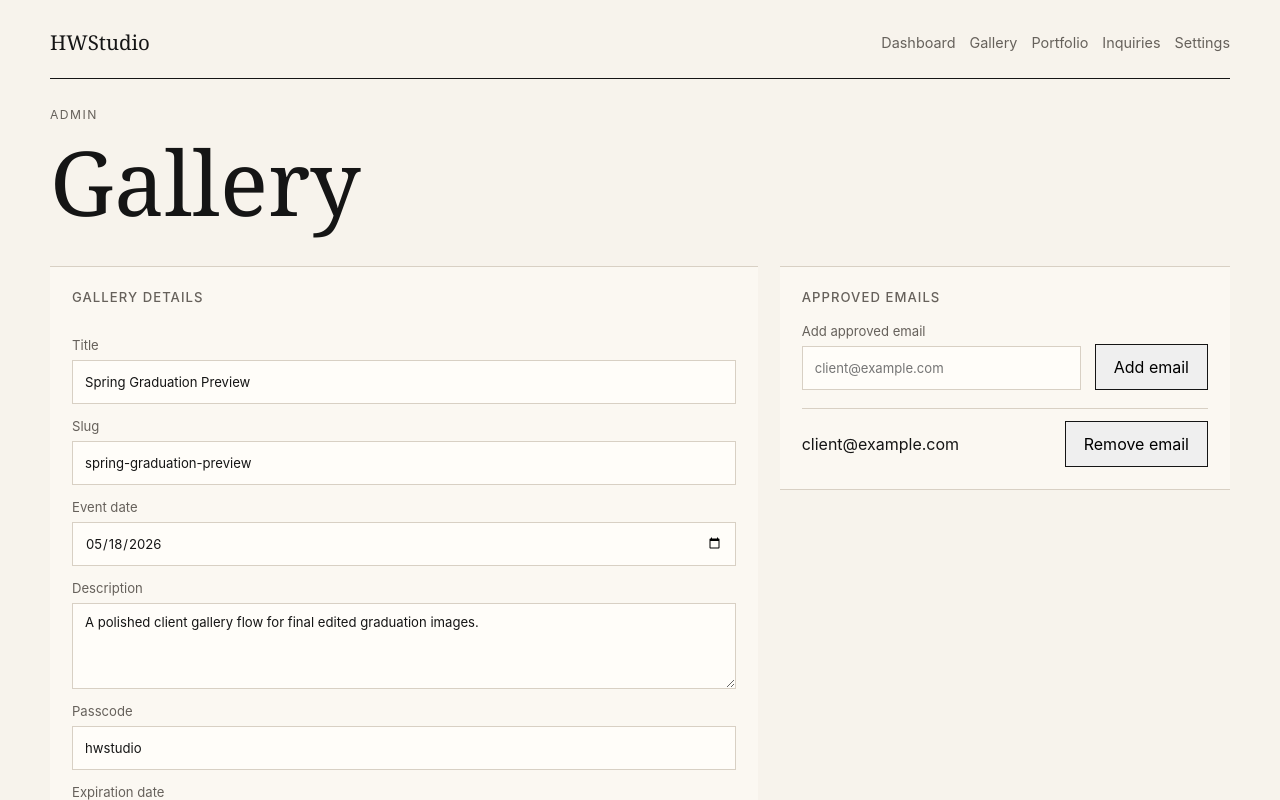
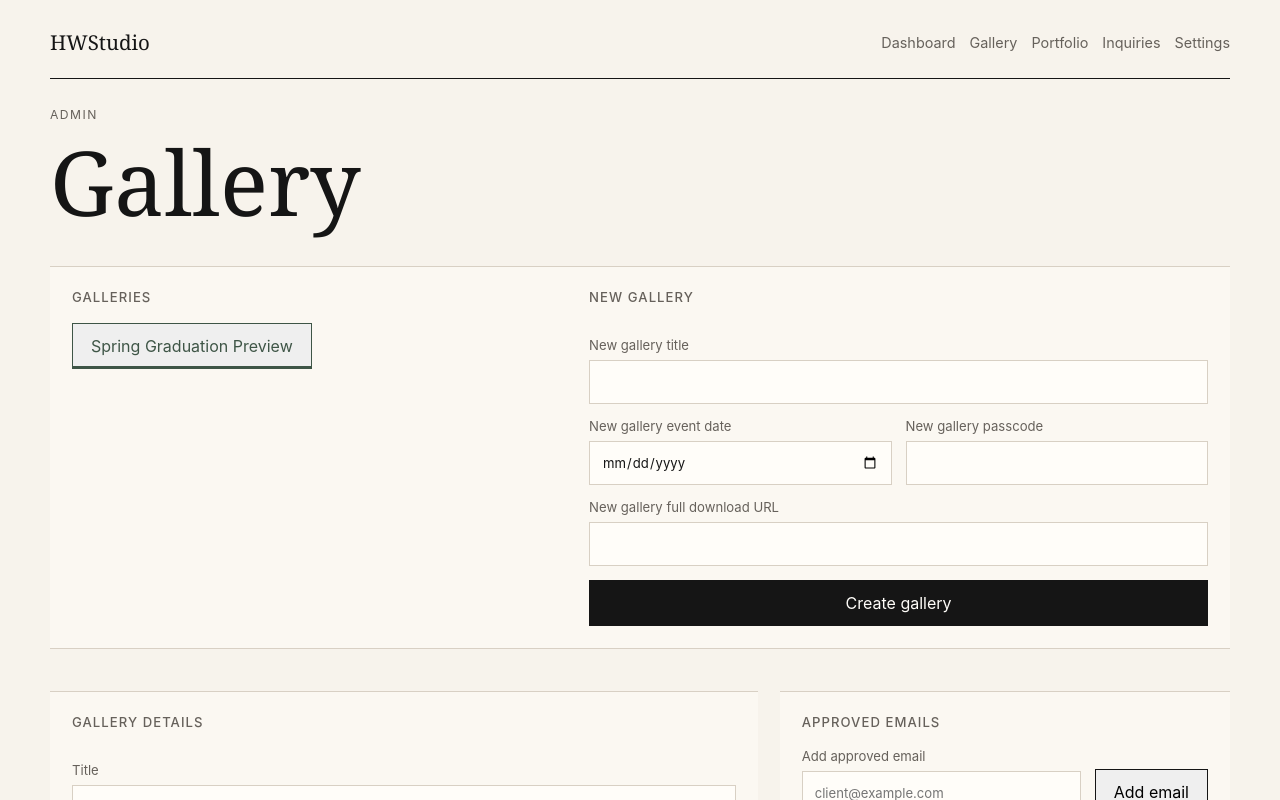
Before and after one commit to hwan232b/hwstudio, a Next.js app: page /admin/gallery in a window 1280 px wide. Shown: the top 800 px of the page. Built offline with nearby package versions, Linux system fonts and the light colour scheme.

Commit message:
feat: add admin gallery creation

```diff
--- a/src/app/admin/gallery/page.tsx
+++ b/src/app/admin/gallery/page.tsx
@@ -2,7 +2,7 @@
 
 import React, { useEffect, useMemo, useState } from "react";
 import { AdminShell } from "@/components/AdminShell";
-import { isGoogleDriveFolderUrl, normalizePhotoUrl } from "@/lib/google-drive";
+import { extractGoogleDriveFolderId, isGoogleDriveFolderUrl, normalizePhotoUrl } from "@/lib/google-drive";
 import { usePrototypeStore } from "@/lib/prototype-store";
 import type { Gallery } from "@/lib/types";
 
@@ -19,6 +19,13 @@ type GalleryFormValues = Pick<
   | "requiresApprovedEmail"
 >;
 
+type NewGalleryFormValues = {
+  title: string;
+  eventDate: string;
+  passcode: string;
+  fullDownloadUrl: string;
+};
+
 function getGalleryFormValues(gallery: Gallery): GalleryFormValues {
   return {
     title: gallery.title,
@@ -33,19 +40,57 @@ function getGalleryFormValues(gallery: Gallery): GalleryFormValues {
   };
 }
 
+function createSlug(title: string, existingSlugs: string[]) {
+  const baseSlug =
+    title
+      .trim()
+      .toLowerCase()
+      .replace(/[^a-z0-9]+/g, "-")
+      .replace(/^-+|-+$/g, "") || "gallery";
+
+  let slug = baseSlug;
+  let suffix = 2;
+  while (existingSlugs.includes(slug)) {
+    slug = `${baseSlug}-${suffix}`;
+    suffix += 1;
+  }
+
+  return slug;
+}
+
 export default function AdminGalleryPage() {
   const { state, dispatch } = usePrototypeStore();
-  const gallery = state.galleries[0];
+  const [selectedGalleryId, setSelectedGalleryId] = useState(state.galleries[0]?.id ?? "");
+  const gallery =
+    state.galleries.find((item) => item.id === selectedGalleryId) ?? state.galleries[0] ?? null;
   const [values, setValues] = useState<GalleryFormValues | null>(gallery ? getGalleryFormValues(gallery) : null);
+  const [newGalleryValues, setNewGalleryValues] = useState<NewGalleryFormValues>({
+    title: "",
+    eventDate: "",
+    passcode: "",
+    fullDownloadUrl: ""
+  });
   const [email, setEmail] = useState("");
   const [photoUrl, setPhotoUrl] = useState("");
   const [statusMessage, setStatusMessage] = useState("");
 
   useEffect(() => {
+    if (!selectedGalleryId && state.galleries[0]) {
+      setSelectedGalleryId(state.galleries[0].id);
+      return;
+    }
+
+    if (selectedGalleryId && !state.galleries.some((item) => item.id === selectedGalleryId) && state.galleries[0]) {
+      setSelectedGalleryId(state.galleries[0].id);
+      return;
+    }
+
     if (gallery) {
       setValues(getGalleryFormValues(gallery));
+    } else {
+      setValues(null);
     }
-  }, [gallery]);
+  }, [gallery, selectedGalleryId, state.galleries]);
 
   const approvedEmails = useMemo(
     () => (gallery ? state.approvedEmails.filter((approvedEmail) => approvedEmail.galleryId === gallery.id) : []),
@@ -63,6 +108,55 @@ export default function AdminGalleryPage() {
 
   function updateField(field: keyof GalleryFormValues, value: string | boolean) {
     setValues((currentValues) => (currentValues ? { ...currentValues, [field]: value } : currentValues));
+  }
+
+  function updateNewGalleryField(field: keyof NewGalleryFormValues, value: string) {
+    setNewGalleryValues((currentValues) => ({ ...currentValues, [field]: value }));
+  }
+
+  function createGallery(event: React.FormEvent<HTMLFormElement>) {
+    event.preventDefault();
+    const title = newGalleryValues.title.trim();
+    const eventDate = newGalleryValues.eventDate;
+    const passcode = newGalleryValues.passcode.trim();
+    const fullDownloadUrl = newGalleryValues.fullDownloadUrl.trim();
+    if (!title || !eventDate || !passcode || !fullDownloadUrl) {
+      return;
+    }
+
+    const timestamp = Date.now();
+    const nextDisplayOrder =
+      state.galleries.length === 0 ? 1 : Math.max(...state.galleries.map((item) => item.displayOrder)) + 1;
+    const slug = createSlug(
+      title,
+      state.galleries.map((item) => item.slug)
+    );
+    const newGallery: Gallery = {
+      id: `gallery-${timestamp}`,
+      title,
+      slug,
+      eventDate,
+      description: "A new client gallery ready for photos and access settings.",
+      coverPhotoId: "",
+      isListed: true,
+      displayOrder: nextDisplayOrder,
+      passcode,
+      requiresApprovedEmail: true,
+      expirationDate: "2099-12-31",
+      driveFolderId: extractGoogleDriveFolderId(fullDownloadUrl) ?? "",
+      fullDownloadUrl,
+      status: "active"
+    };
+
+    dispatch({ type: "gallery:add", gallery: newGallery });
+    setSelectedGalleryId(newGallery.id);
+    setNewGalleryValues({
+      title: "",
+      eventDate: "",
+      passcode: "",
+      fullDownloadUrl: ""
+    });
+    setStatusMessage("Gallery created.");
   }
 
   function saveGallery(event: React.FormEvent<HTMLFormElement>) {
@@ -151,6 +245,72 @@ export default function AdminGalleryPage() {
           {statusMessage}
         </p>
       ) : null}
+      <section className="admin-panel admin-gallery-management">
+        <div>
+          <h2>Galleries</h2>
+          <div className="admin-gallery-selector" aria-label="Gallery selector">
+            {state.galleries
+              .slice()
+              .sort((first, second) => first.displayOrder - second.displayOrder)
+              .map((item) => (
+                <button
+                  key={item.id}
+                  className={item.id === gallery.id ? "text-button selected-button" : "text-button"}
+                  type="button"
+                  aria-pressed={item.id === gallery.id}
+                  onClick={() => {
+                    setSelectedGalleryId(item.id);
+                    setStatusMessage(`Editing ${item.title}.`);
+                  }}
+                >
+                  {item.title}
+                </button>
+              ))}
+          </div>
+        </div>
+        <form className="admin-form new-gallery-form" onSubmit={createGallery}>
+          <h2>New gallery</h2>
+          <label>
+            New gallery title
+            <input
+              value={newGalleryValues.title}
+              onChange={(event) => updateNewGalleryField("title", event.target.value)}
+              required
+            />
+          </label>
+          <div className="admin-two-column">
+            <label>
+              New gallery event date
+              <input
+                type="date"
+                value={newGalleryValues.eventDate}
+                onChange={(event) => updateNewGalleryField("eventDate", event.target.value)}
+                required
+              />
+            </label>
+            <label>
+              New gallery passcode
+              <input
+                value={newGalleryValues.passcode}
+                onChange={(event) => updateNewGalleryField("passcode", event.target.value)}
+                required
+              />
+            </label>
+          </div>
+          <label>
+            New gallery full download URL
+            <input
+              type="url"
+              value={newGalleryValues.fullDownloadUrl}
+              onChange={(event) => updateNewGalleryField("fullDownloadUrl", event.target.value)}
+              required
+            />
+          </label>
+          <button className="dark-button" type="submit">
+            Create gallery
+          </button>
+        </form>
+      </section>
       <div className="admin-editor-grid">
         <form className="admin-panel admin-form" onSubmit={saveGallery}>
           <h2>Gallery details</h2>
--- a/src/app/globals.css
+++ b/src/app/globals.css
@@ -611,6 +611,30 @@ h1 {
   align-items: start;
 }
 
+.admin-gallery-management {
+  margin-top: 42px;
+  display: grid;
+  grid-template-columns: minmax(0, 0.8fr) minmax(360px, 1fr);
+  gap: 22px;
+  align-items: start;
+}
+
+.admin-gallery-selector {
+  display: flex;
+  flex-wrap: wrap;
+  gap: 10px;
+}
+
+.selected-button {
+  border-color: var(--color-accent);
+  color: var(--color-accent);
+  box-shadow: inset 0 -2px 0 var(--color-accent);
+}
+
+.new-gallery-form h2 {
+  margin-bottom: 4px;
+}
+
 .admin-panel {
   padding: 22px;
 }
@@ -1030,6 +1054,7 @@ h1 {
 
   .admin-stat-grid,
   .admin-editor-grid,
+  .admin-gallery-management,
   .admin-two-column,
   .admin-inline-form,
   .admin-photo-list li,
--- a/src/lib/prototype-store.tsx
+++ b/src/lib/prototype-store.tsx
@@ -19,6 +19,7 @@ import type {
 } from "./types";
 
 type PrototypeAction =
+  | { type: "gallery:add"; gallery: Gallery }
   | { type: "gallery:update"; gallery: Gallery }
   | { type: "gallery-photo:add"; photo: GalleryPhoto }
   | { type: "gallery-photo:remove"; photoId: string }
@@ -43,6 +44,11 @@ const retiredPortfolioCategoryIds = ["cat-featured"];
 
 function reducer(state: PrototypeState, action: PrototypeAction): PrototypeState {
   switch (action.type) {
+    case "gallery:add":
+      return {
+        ...state,
+        galleries: [...state.galleries, action.gallery]
+      };
     case "gallery:update":
       return {
         ...state,
```
Also changed, not shown: 2 other files (tests, documents, lock files or other folders).
